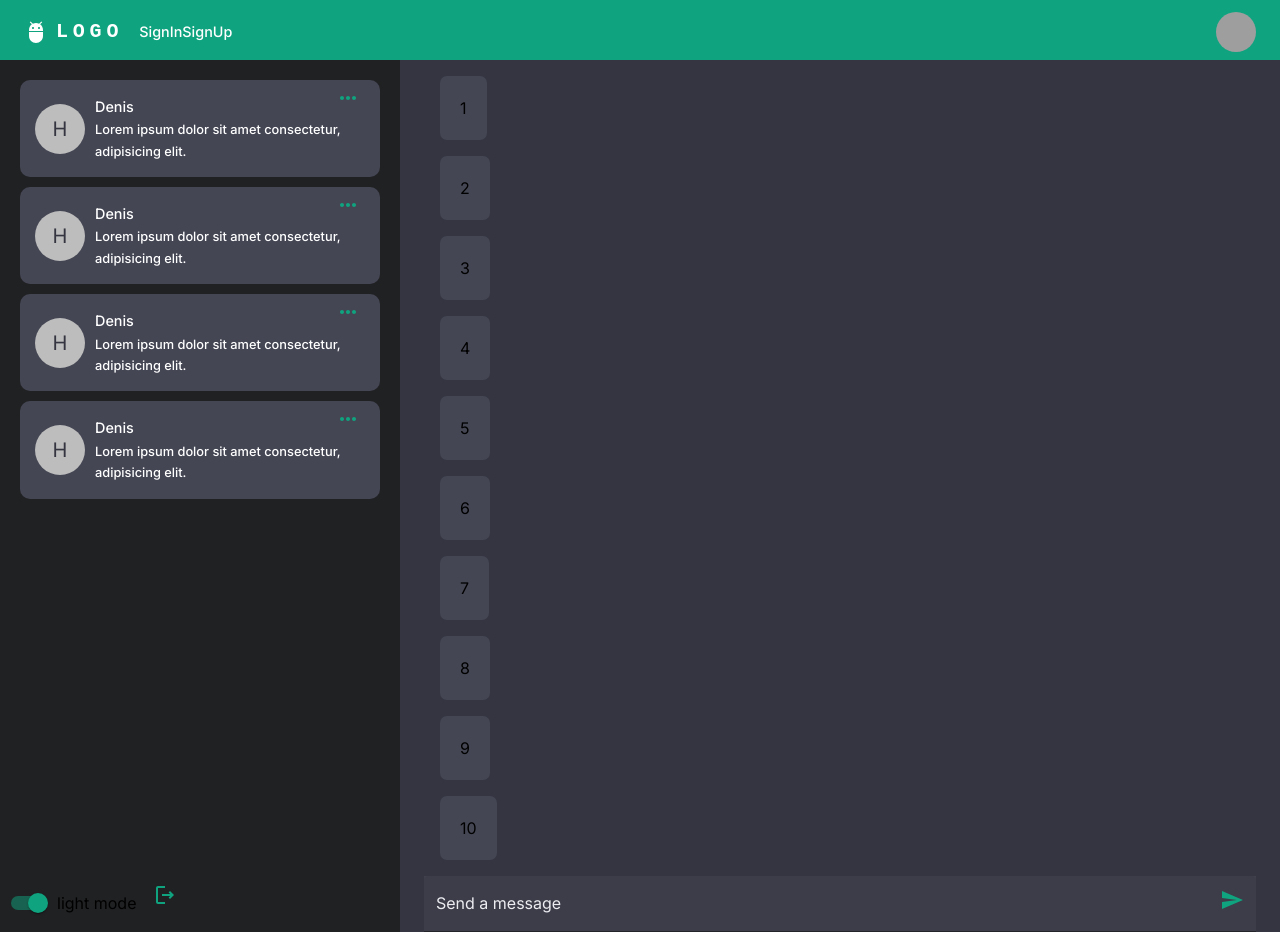
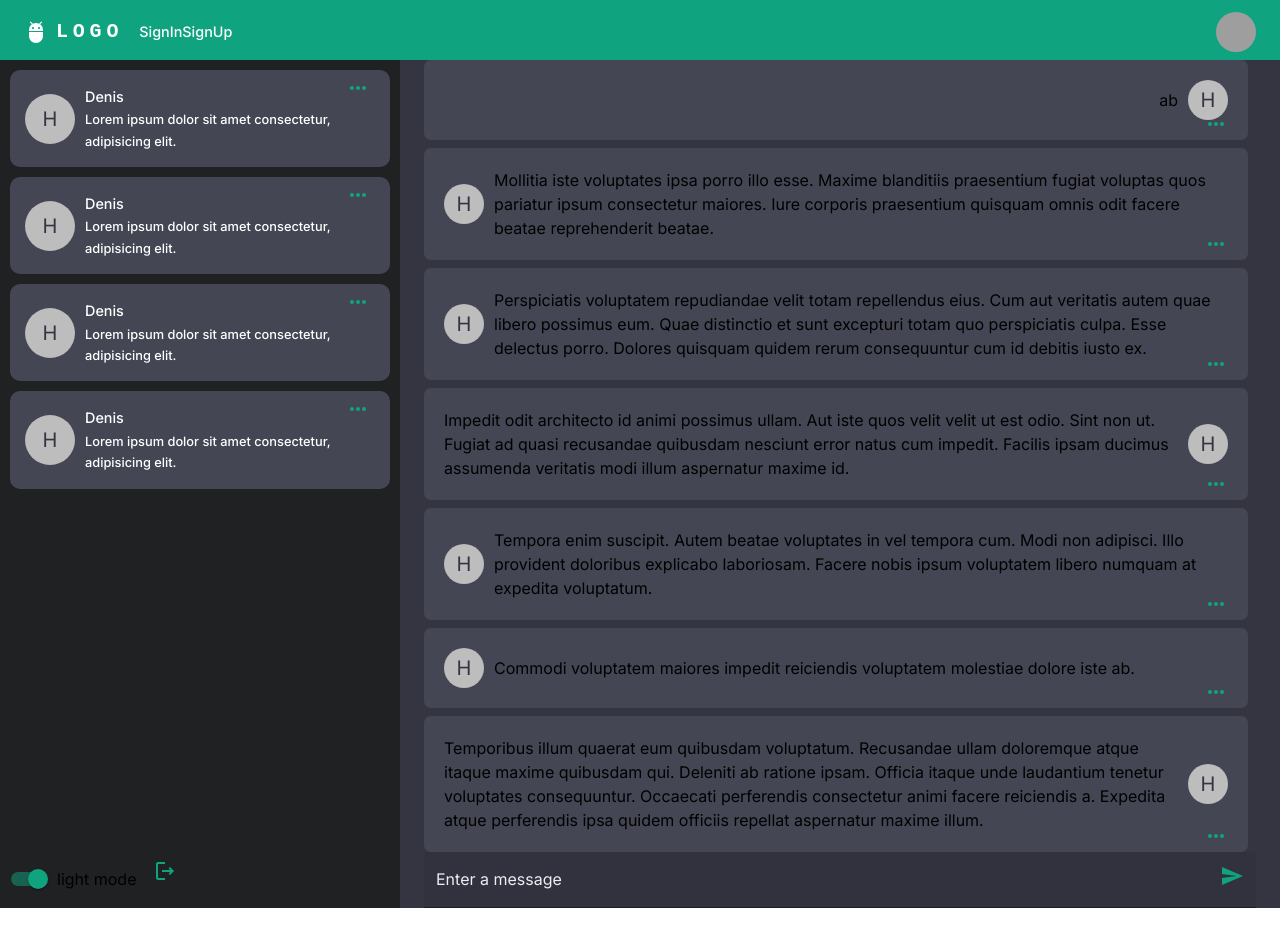
Before and after one commit to denis-larin-22/myChat, a React (Create React App) app: page / in a window 1280 px wide. After the commit the page ends 908 px from the top, so only its background shows below. Built offline with nearby package versions, Linux system fonts and the light colour scheme; grey boxes are pictures that could not be loaded.

Commit message:
Added messagesReducer, actions (send, delete), fixed some bugs

```diff
--- /dev/null
+++ b/src/store/messages-reducer.js/actions.js
@@ -0,0 +1,4 @@
+import { createPayloadAction } from '../_utils/createActions';
+
+export const sendMessage = createPayloadAction('SEND');
+export const deleteMessage = createPayloadAction('DELETE');
--- /dev/null
+++ b/src/store/messages-reducer.js/helpers.js
@@ -0,0 +1,5 @@
+export const getNewMessageObj = (value) => ({
+    name: 'denis',
+    message: value,
+    isAdmin: true
+});
--- /dev/null
+++ b/src/store/messages-reducer.js/messageReducer.js
@@ -0,0 +1,63 @@
+import { deleteMessage, sendMessage } from './actions';
+import { getNewMessageObj } from './helpers';
+
+const initState = [{
+    name: 'Ava_Grady',
+    message: 'ab',
+    id: '1',
+    isAdmin: true
+},
+{
+    name: 'Clark_Becker49',
+    message: 'Mollitia iste voluptates ipsa porro illo esse. Maxime blanditiis praesentium fugiat voluptas quos pariatur ipsum consectetur maiores. Iure corporis praesentium quisquam omnis odit facere beatae reprehenderit beatae.',
+    id: '2',
+    isAdmin: false
+},
+{
+    name: 'Cole_Bauch',
+    message: 'Perspiciatis voluptatem repudiandae velit totam repellendus eius. Cum aut veritatis autem quae libero possimus eum. Quae distinctio et sunt excepturi totam quo perspiciatis culpa. Esse delectus porro. Dolores quisquam quidem rerum consequuntur cum id debitis iusto ex.',
+    id: '3',
+    isAdmin: false
+},
+{
+    name: 'Makenzie_Frami12',
+    message: 'Impedit odit architecto id animi possimus ullam. Aut iste quos velit velit ut est odio. Sint non ut. Fugiat ad quasi recusandae quibusdam nesciunt error natus cum impedit. Facilis ipsam ducimus assumenda veritatis modi illum aspernatur maxime id.',
+    id: '4',
+    isAdmin: true
+},
+{
+    name: 'Tyshawn_Botsford',
+    message: 'Tempora enim suscipit. Autem beatae voluptates in vel tempora cum. Modi non adipisci. Illo provident doloribus explicabo laboriosam. Facere nobis ipsum voluptatem libero numquam at expedita voluptatum.',
+    id: '5',
+    isAdmin: false
+},
+{
+    name: 'Sylvan_Kutch10',
+    message: 'Commodi voluptatem maiores impedit reiciendis voluptatem molestiae dolore iste ab.',
+    id: '6',
+    isAdmin: false
+},
+{
+    name: 'Ciara.Schultz33',
+    message: 'Temporibus illum quaerat eum quibusdam voluptatum. Recusandae ullam doloremque atque itaque maxime quibusdam qui. Deleniti ab ratione ipsam. Officia itaque unde laudantium tenetur voluptates consequuntur. Occaecati perferendis consectetur animi facere reiciendis a. Expedita atque perferendis ipsa quidem officiis repellat aspernatur maxime illum.',
+    id: '7',
+    isAdmin: true
+}];
+
+export const messageReducer = (state = initState, action) => {
+    switch (action.type) {
+
+    case sendMessage.TYPE:
+        return (
+            [...state, getNewMessageObj(action.payload)]
+        );
+
+    case deleteMessage.TYPE:
+        console.dir(action.payload);
+        return (
+            state.filter(item => item !== action.payload)
+        );
+    default :
+        return state;
+    }
+};
--- a/src/views/chat/Messages/MassageItem.jsx
+++ b/src/views/chat/Messages/MassageItem.jsx
@@ -1,16 +1,33 @@
-import { Box, Typography } from '@mui/material';
+import { useTheme } from '@emotion/react';
+import { Avatar, Box, Typography } from '@mui/material';
 // import PropTypes from 'prop-types';
+export const MessageItem = ({ messageItem }) => {
+    const theme = useTheme();
 
-export const MessageItem = ({ messageText }) => {
+    const direction = () => {
+        if (messageItem.isAdmin) {
+            return 'row-reverse';
+        } else {
+            return 'row';
+        }
+    };
+
     return (
         <Box sx={{
-            bgcolor: 'rgba(68, 70, 84, 1)',
+            display: 'flex',
+            flexDirection: direction(),
+            alignItems: 'center',
+            gap: '10px',
+            bgcolor: theme.palette.background.window,
             padding: '20px',
-            borderRadius: '7px'
+            borderRadius: '7px',
+            position: 'relative'
         }} >
-            <Typography variant="body1">
-                {messageText}
-            </Typography>
+            <Avatar>H</Avatar>
+            <Box>
+                <Typography>{name}</Typography>
+                <Typography>{messageItem.message}</Typography>
+            </Box>
         </Box>
     );
 };
--- a/src/views/chat/Messages/MessageList.jsx
+++ b/src/views/chat/Messages/MessageList.jsx
@@ -1,16 +1,65 @@
-import { List, ListItem } from '@mui/material';
+import { Grid } from '@mui/material';
 import { MessageItem } from './MassageItem';
+import { MessageSettingBtn } from './MessageSettingBtn';
 
-const messages = [1, 2, 3, 4, 5, 6, 7, 8, 9, 10];
+// const messages = [{
+//     name: 'Ava_Grady',
+//     message: 'ab',
+//     id: '1',
+//     isAdmin: true
+// },
+// {
+//     name: 'Clark_Becker49',
+//     message: 'Mollitia iste voluptates ipsa porro illo esse. Maxime blanditiis praesentium fugiat voluptas quos pariatur ipsum consectetur maiores. Iure corporis praesentium quisquam omnis odit facere beatae reprehenderit beatae.',
+//     id: '2',
+//     isAdmin: false
+// },
+// {
+//     name: 'Cole_Bauch',
+//     message: 'Perspiciatis voluptatem repudiandae velit totam repellendus eius. Cum aut veritatis autem quae libero possimus eum. Quae distinctio et sunt excepturi totam quo perspiciatis culpa. Esse delectus porro. Dolores quisquam quidem rerum consequuntur cum id debitis iusto ex.',
+//     id: '3',
+//     isAdmin: false
+// },
+// {
+//     name: 'Makenzie_Frami12',
+//     message: 'Impedit odit architecto id animi possimus ullam. Aut iste quos velit velit ut est odio. Sint non ut. Fugiat ad quasi recusandae quibusdam nesciunt error natus cum impedit. Facilis ipsam ducimus assumenda veritatis modi illum aspernatur maxime id.',
+//     id: '4',
+//     isAdmin: true
+// },
+// {
+//     name: 'Tyshawn_Botsford',
+//     message: 'Tempora enim suscipit. Autem beatae voluptates in vel tempora cum. Modi non adipisci. Illo provident doloribus explicabo laboriosam. Facere nobis ipsum voluptatem libero numquam at expedita voluptatum.',
+//     id: '5',
+//     isAdmin: false
+// },
+// {
+//     name: 'Sylvan_Kutch10',
+//     message: 'Commodi voluptatem maiores impedit reiciendis voluptatem molestiae dolore iste ab.',
+//     id: '6',
+//     isAdmin: false
+// },
+// {
+//     name: 'Ciara.Schultz33',
+//     message: 'Temporibus illum quaerat eum quibusdam voluptatum. Recusandae ullam doloremque atque itaque maxime quibusdam qui. Deleniti ab ratione ipsam. Officia itaque unde laudantium tenetur voluptates consequuntur. Occaecati perferendis consectetur animi facere reiciendis a. Expedita atque perferendis ipsa quidem officiis repellat aspernatur maxime illum.',
+//     id: '7',
+//     isAdmin: true
+// }];
 
-export const MessageList = () => {
+export const MessageList = ({ messagesList, deleteMessage }) => {
     return (
-        <List>
-            {messages.map((item, index) => (
-                <ListItem key={index}>
-                    <MessageItem messageText={item} />
-                </ListItem>
-            ))}
-        </List>
+        <Grid container spacing={1} sx={{
+            width: '100%',
+        }}>
+            {messagesList.map((item, index) => (
+                <Grid item key={index} xs={12} sx={{
+                    alignSelf: 'end',
+                    position: 'relative'
+                }}>
+                    <MessageItem messageItem={item} />
+                    <MessageSettingBtn deleteMessage={() => deleteMessage(item)} />
+                </Grid>
+            ))
+            }
+        </Grid >
     );
 };
--- /dev/null
+++ b/src/views/chat/Messages/MessageSettingBtn.jsx
@@ -0,0 +1,53 @@
+import * as React from 'react';
+import Button from '@mui/material/Button';
+import Menu from '@mui/material/Menu';
+import MenuItem from '@mui/material/MenuItem';
+import MoreHorizOutlinedIcon from '@mui/icons-material/MoreHorizOutlined';
+import DeleteForeverIcon from '@mui/icons-material/DeleteForever';
+import { IconButton } from '@mui/material';
+
+export function MessageSettingBtn({ deleteMessage }) {
+    const [anchorEl, setAnchorEl] = React.useState(null);
+    const open = Boolean(anchorEl);
+    const handleClick = (event) => {
+        setAnchorEl(event.currentTarget);
+    };
+    const handleClose = () => {
+        setAnchorEl(null);
+    };
+
+    return (
+        <div>
+            <Button
+                id="basic-button"
+                aria-controls={open ? 'basic-menu' : undefined}
+                aria-haspopup="true"
+                aria-expanded={open ? 'true' : undefined}
+                onClick={handleClick}
+                size='small'
+                sx={{
+                    position: 'absolute',
+                    bottom: '0',
+                    right: '0'
+                }}
+            >
+                <MoreHorizOutlinedIcon />
+            </Button>
+            <Menu
+                id="basic-menu"
+                anchorEl={anchorEl}
+                open={open}
+                onClose={handleClose}
+                MenuListProps={{
+                    'aria-labelledby': 'basic-button',
+                }}
+            >
+                <MenuItem onClick={handleClose}>
+                    <IconButton onClick={deleteMessage}>
+                        <DeleteForeverIcon fontSize='small' />
+                    </IconButton>
+                </MenuItem>
+            </Menu>
+        </div>
+    );
+}
--- a/src/views/chat/Room/ActiveRoom.jsx
+++ b/src/views/chat/Room/ActiveRoom.jsx
@@ -1,12 +1,25 @@
 import { Container } from '@mui/material';
 import { MessageList } from '../Messages/MessageList';
 import { ActiveRoomForm } from './ActiveRoomFrom';
+import { connect } from 'react-redux';
+import { deleteMessage, sendMessage } from '../../../store/messages-reducer.js/actions';
 
-export const ActiveRoom = () => {
+const ActiveRoomVeiw = ({ messagesList, sendMessage, deleteMessage }) => {
     return (
         <Container>
-            <MessageList />
-            <ActiveRoomForm />
+            <MessageList messagesList={messagesList} deleteMessage={deleteMessage} />
+            <ActiveRoomForm sendHandler={sendMessage} />
         </Container>
     );
 };
+
+const mapState = (state) => ({
+    messagesList: state.messages
+});
+
+const mapDispatch = (dispatch) => ({
+    sendMessage: (value) => dispatch(sendMessage(value)),
+    deleteMessage: (message) => dispatch(deleteMessage(message)),
+});
+
+export const ActiveRoom = connect(mapState, mapDispatch)(ActiveRoomVeiw);
--- a/src/views/chat/Room/ActiveRoomFrom.jsx
+++ b/src/views/chat/Room/ActiveRoomFrom.jsx
@@ -4,21 +4,12 @@ import { useTheme } from '@mui/material/styles';
 
 import { useState } from 'react';
 
-export const ActiveRoomForm = () => {
+export const ActiveRoomForm = ({ sendHandler }) => {
     const [inputText, setInputText] = useState('');
-    const [isInputEmpty, setIsInputEmpty] = useState({ error: false, label: 'Send a message' });
 
-    const onChangeHandler = (inputValue) => {
-        if (!inputValue) return;
-        setInputText(inputValue);
-        setIsInputEmpty({ error: false, label: 'Send a message' });
-    };
-
-    const sendHandler = () => {
-        if (!inputText) {
-            setIsInputEmpty({ error: true, label: 'Please enter a message' });
-            return;
-        }
+    const sendBtnHandler = () => {
+        if (!inputText) return;
+        sendHandler(inputText);
         setInputText('');
     };
 
@@ -27,18 +18,17 @@ export const ActiveRoomForm = () => {
     return (
         <Box sx={{
             position: 'relative',
-            backgroundColor: 'rgba(64, 65, 78, 1)'
+            backgroundColor: theme.palette.background.default
         }}>
             <TextField
-                label={isInputEmpty.label}
+                label={'Enter a message'}
                 variant="filled"
                 value={inputText}
-                onChange={e => onChangeHandler(e.target.value)}
+                onChange={e => setInputText(e.target.value)}
                 multiline={true}
-                error={isInputEmpty.error}
                 fullWidth={true}
             />
-            <IconButton onClick={sendHandler} variant="contained" aria-label="send" size="large" sx={{
+            <IconButton onClick={sendBtnHandler} variant="contained" aria-label="send" size="large" sx={{
                 position: 'absolute',
                 right: '0'
             }}>
--- a/src/views/chat/Room/RoomList.jsx
+++ b/src/views/chat/Room/RoomList.jsx
@@ -6,8 +6,6 @@ export const RoomList = () => {
 
     return (
         <Box sx={{
-            width: 'fit-content',
-            padding: '10px',
             display: 'flex',
             flexDirection: 'column',
             gap: '10px',
```
Also changed, not shown: src/store/_utils/createActions.js (+5 -5 lines), src/store/rootReducer.js (+6 -3 lines).
